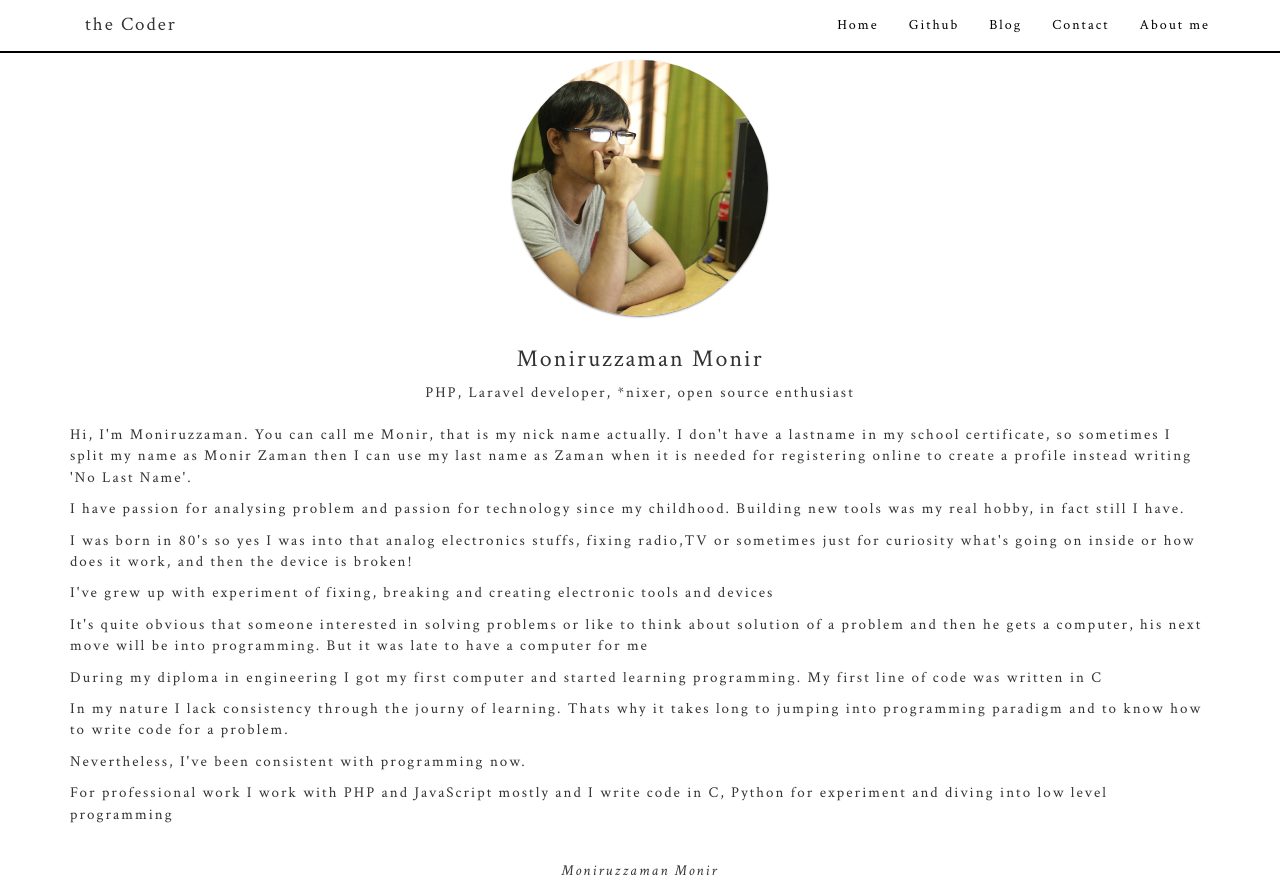
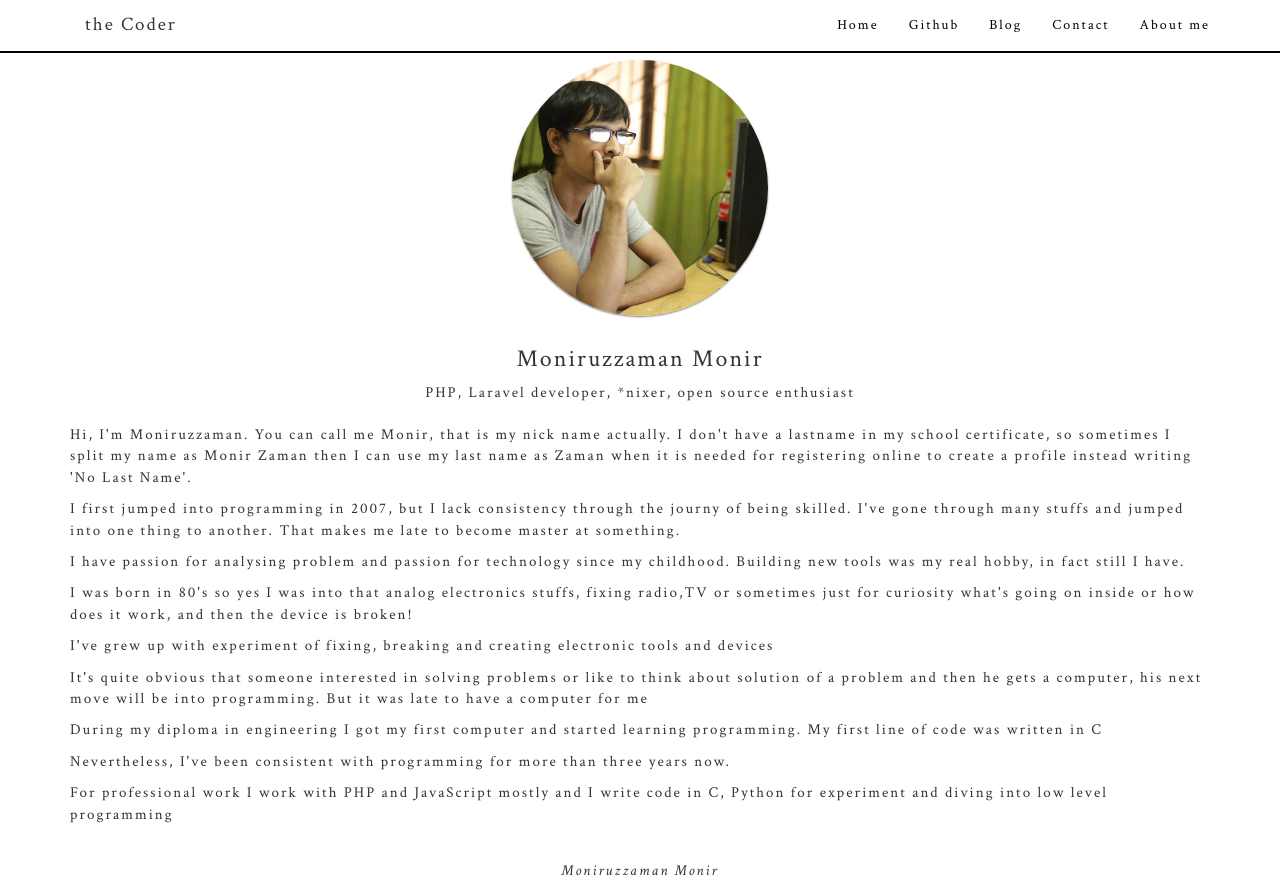
Before and after one commit to monirz/monirz.github.io, a plain HTML site: page about.html in a window 1280 px wide. Drawn offline with nearby package versions, Linux system fonts and the light colour scheme.

Commit message:
update info

```diff
--- a/about.html
+++ b/about.html
@@ -78,6 +78,10 @@
             actually. I don't have a lastname in my school certificate, so sometimes I split my name as Monir Zaman then I can use my last name as Zaman when it is needed for registering online to create a profile instead writing 'No Last Name'.
          	</p>
 
+            <p>I first jumped into programming in 2007, but I lack consistency through the journy of being skilled. I've gone through many stuffs and jumped into one thing to another. That makes me late to become master at something.
+
+            </p>
+
          	<p> I have passion for analysing problem and passion for technology since my childhood. Building new tools was my real hobby, in fact still I have.</p>
 
          	<p>I was born in 80's so yes I was into that analog electronics stuffs, fixing radio,TV or sometimes just for curiosity what's going on inside or how does it work, and then the device is broken! </p>
@@ -87,10 +91,7 @@
          	<p>It's quite obvious that someone interested in solving problems or like to think about solution of a problem and then he gets a computer, his next move will be into programming. But it was late to have a computer for me</p>
 
             <p>During my diploma in engineering I got my first computer and started learning programming. My first line of code was written in C</p>
-
-         	<p> In my nature I lack consistency through the journy of learning. Thats why it takes long to jumping into programming paradigm and to know how to write code for a problem.
-            </p>
-            <p>Nevertheless, I've been consistent with programming now.
+            <p>Nevertheless, I've been consistent with programming for more than three years now.
             </p>
 
             <p>For professional work I work with PHP and JavaScript mostly and I write code in C, Python for experiment and diving into low level programming</p>
```
Also changed, not shown: index.html (+1 -1 lines).
